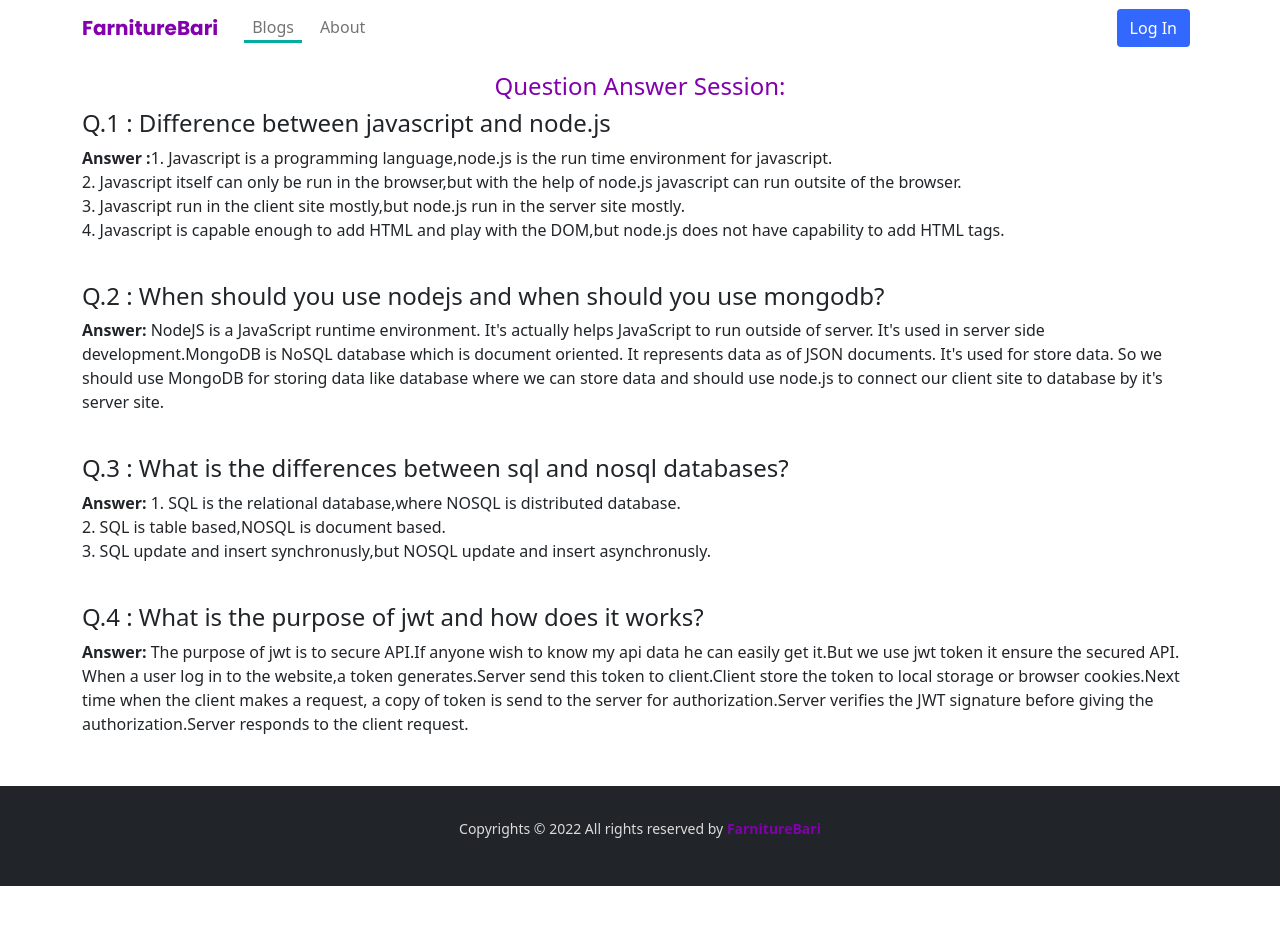
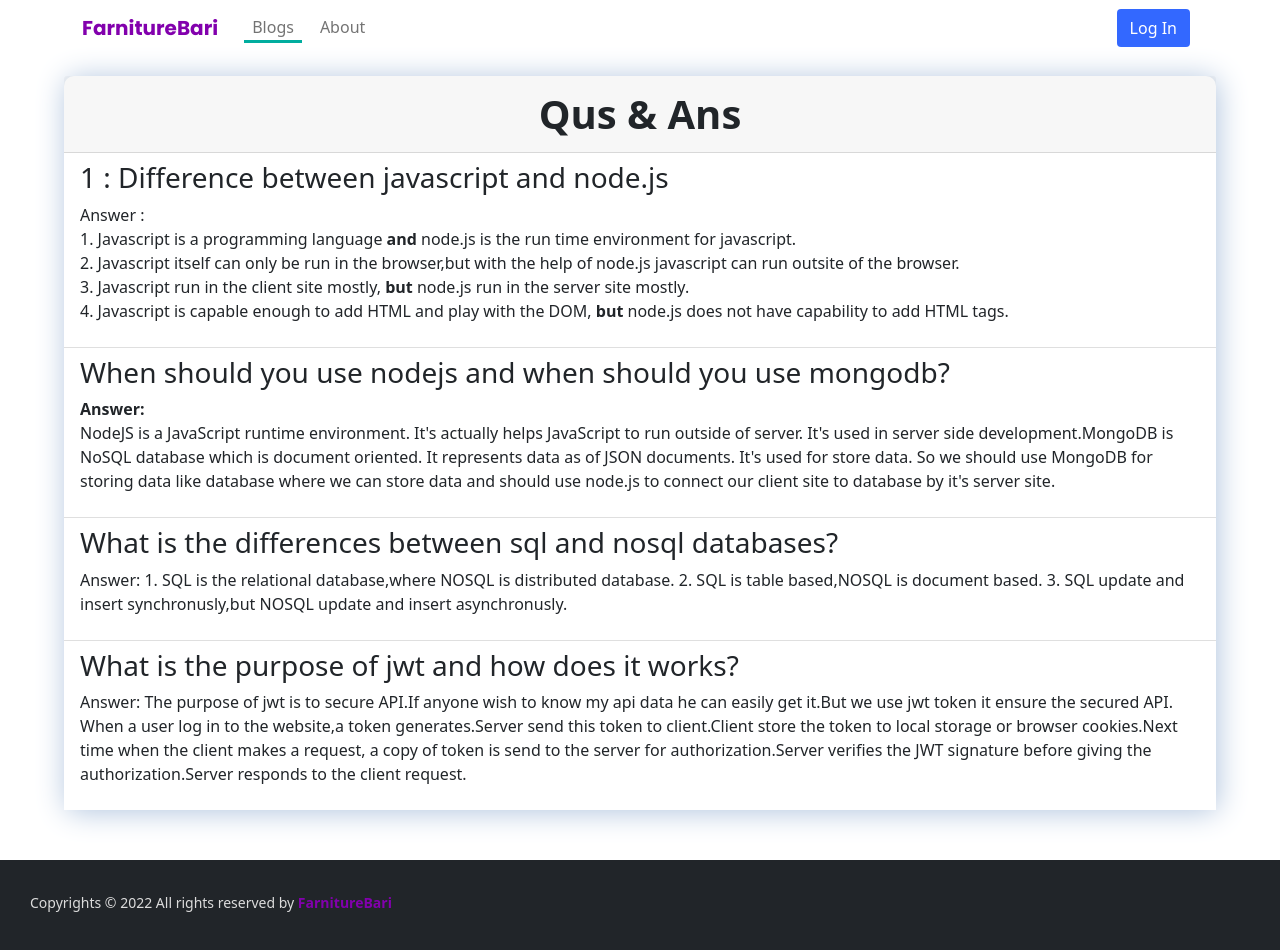
Before and after one commit to ZH-Jihan/warehouse-management-client-side, a React (Create React App) app: page /blogs in a window 1280 px wide. Shown: the top 950 px of the page. Before the commit the page ends 886 px from the top, so only its background shows below. Built offline with nearby package versions, Linux system fonts and the light colour scheme; no server answers; a web font is replaced by a local one.

Commit message:
add ans qus

```diff
--- a/src/App.css
+++ b/src/App.css
@@ -1,7 +1,3 @@
-.App {
-  text-align: center;
-}
-
 .App-logo {
   height: 40vmin;
   pointer-events: none;
--- /dev/null
+++ b/src/componets/Blogs/Blog.css
@@ -0,0 +1,10 @@
+.crd {
+  box-shadow: 2px 2px 30px lightsteelblue;
+  border-radius: 10px;
+  position: relative;
+  margin-top: 30px;
+  width: 90%;
+  margin: auto;
+  margin-bottom: 30px;
+  margin-top: 20px;
+}
--- a/src/componets/Blogs/Blogs.js
+++ b/src/componets/Blogs/Blogs.js
@@ -1,58 +1,55 @@
 import React from "react";
+import "./Blog.css";
 
 const Blogs = () => {
   return (
     <div>
-      <h4 className="common-color mt-3">Question Answer Session:</h4>
-      <div className="text-start container">
-        <h4>Q.1 : Difference between javascript and node.js</h4>
+      <div class="crd">
+        <div class="card-header text-center fw-bolder fs-1">Qus & Ans</div>
+        <ul class="list-group list-group-flush">
+          <li class="list-group-item">
+            <h3>1 : Difference between javascript and node.js</h3>
             <p>
-          <b>Answer :</b>
-          1. Javascript is a programming language,node.js is the run time
-          environment for javascript. <br />
-          2. Javascript itself can only be run in the browser,but with the help
-          of node.js javascript can run outsite of the browser. <br />
-          3. Javascript run in the client site mostly,but node.js run in the
-          server site mostly. <br />
-          4. Javascript is capable enough to add HTML and play with the DOM,but
-          node.js does not have capability to add HTML tags.
+              Answer :<br />
+              1. Javascript is a programming language <strong>and</strong>{" "}
+              node.js is the run time environment for javascript.
+              <br />
+              2. Javascript itself can only be run in the browser,but with the
+              help of node.js javascript can run outsite of the browser.
+              <br /> 3. Javascript run in the client site mostly,{" "}
+              <strong>but</strong> node.js run in the server site mostly. <br />
+              4. Javascript is capable enough to add HTML and play with the DOM,{" "}
+              <strong>but</strong> node.js does not have capability to add HTML
+              tags.
             </p>
-        <br />
-        <h4>
-          Q.2 : When should you use nodejs and when should you use mongodb?
-        </h4>
+          </li>
+          <li class="list-group-item">
+            <h3>When should you use nodejs and when should you use mongodb?</h3>
             <p>
-          <b>Answer: </b>
+              <strong>Answer:</strong> <br />
               NodeJS is a JavaScript runtime environment. It's actually helps
               JavaScript to run outside of server. It's used in server side
-          development.MongoDB is NoSQL database which is document oriented. It
-          represents data as of JSON documents. It's used for store data. So we
-          should use MongoDB for storing data like database where we can store
-          data and should use node.js to connect our client site to database by
-          it's server site.
+              development.MongoDB is NoSQL database which is document oriented.
+              It represents data as of JSON documents. It's used for store data.
+              So we should use MongoDB for storing data like database where we
+              can store data and should use node.js to connect our client site
+              to database by it's server site.
             </p>
-        <br />
-        <h4>Q.3 : What is the differences between sql and nosql databases?</h4>
+          </li>
+          <li class="list-group-item">
+            <h3>What is the differences between sql and nosql databases?</h3>
             <p>
-          <b>Answer: </b>
-          1. SQL is the relational database,where NOSQL is distributed database.{" "}
-          <br />
-          2. SQL is table based,NOSQL is document based. <br />
-          3. SQL update and insert synchronusly,but NOSQL update and insert
-          asynchronusly.
+              Answer: 1. SQL is the relational database,where NOSQL is
+              distributed database. 2. SQL is table based,NOSQL is document
+              based. 3. SQL update and insert synchronusly,but NOSQL update and
+              insert asynchronusly.
             </p>
-        <br />
-        <h4>Q.4 : What is the purpose of jwt and how does it works?</h4>
-        <p>
-          <b>Answer: </b>
-          The purpose of jwt is to secure API.If anyone wish to know my api data
-          he can easily get it.But we use jwt token it ensure the secured API.
-          When a user log in to the website,a token generates.Server send this
-          token to client.Client store the token to local storage or browser
-          cookies.Next time when the client makes a request, a copy of token is
-          send to the server for authorization.Server verifies the JWT signature
-          before giving the authorization.Server responds to the client request.
-        </p>
+          </li>
+          <li class="list-group-item">
+            <h3>What is the purpose of jwt and how does it works?</h3>
+            <p>Answer: The purpose of jwt is to secure API.If anyone wish to know my api data he can easily get it.But we use jwt token it ensure the secured API. When a user log in to the website,a token generates.Server send this token to client.Client store the token to local storage or browser cookies.Next time when the client makes a request, a copy of token is send to the server for authorization.Server verifies the JWT signature before giving the authorization.Server responds to the client request.</p>
+          </li>
+        </ul>
       </div>
     </div>
   );
```
Lines whose indentation alone changed are shown as unchanged.
